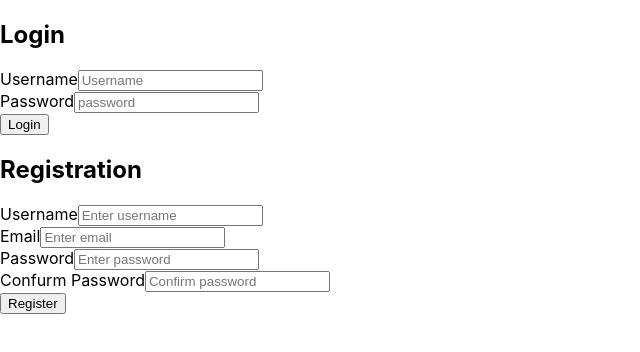
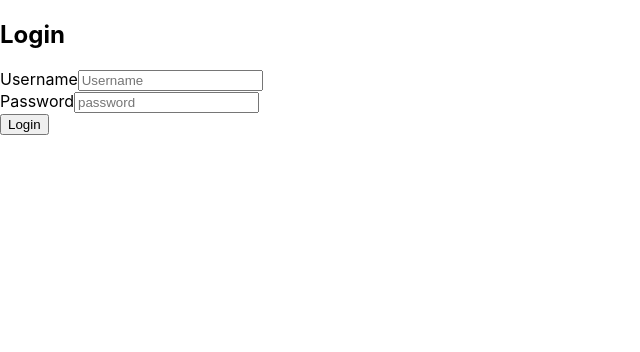
Before and after one commit to manulangat1/warehouse_management_system, a React (Create React App) app in the folder frontend/: page / in a window 1280 px wide. Shown: the top 352 px of the page, without its empty margins (0-640 px from the left). Built offline with nearby package versions, Linux system fonts and the light colour scheme; no server answers.

Commit message:
ch:adding_react_router_dom:frontend

```diff
--- a/frontend/package.json
+++ b/frontend/package.json
@@ -11,6 +11,7 @@
     "react": "^16.13.1",
     "react-dom": "^16.13.1",
     "react-redux": "^7.2.0",
+    "react-router-dom": "^5.2.0",
     "react-scripts": "3.4.1",
     "redux": "^4.0.5",
     "redux-devtools-extension": "^2.13.8",
--- a/frontend/src/App.js
+++ b/frontend/src/App.js
@@ -2,6 +2,8 @@ import React from 'react';
 import logo from './logo.svg';
 import './App.css';
 import store from './store'
+
+import {HashRouter as Router,Route,Switch,Redirect} from 'react-router-dom'
 
 import { Provider} from 'react-redux'
 import { connect } from 'react-redux'
@@ -15,10 +17,14 @@ class App extends React.Component{
   render(){
     return(
       <Provider store={store}>
+        <Router>
+        <Switch>
       <main>
-        <Login />
-        <Register />
+        < Route exact path="/" component={Login} />
+        <Route exact path="/register" component={Register} />
       </main>
+      </Switch>
+      </Router>
       </Provider>
     )
   }
```
Also changed, not shown: 1 other file (tests, documents, lock files or other folders).
